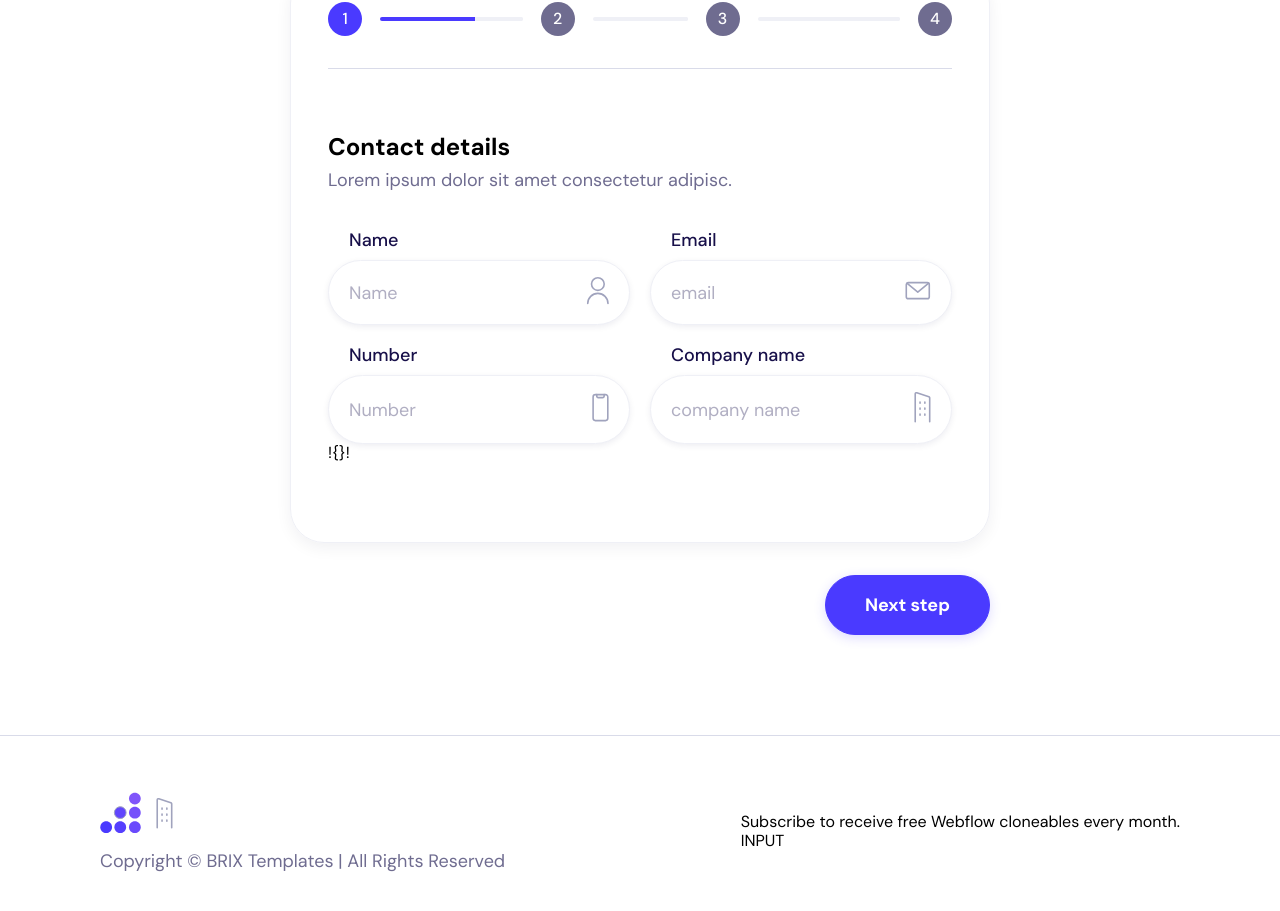
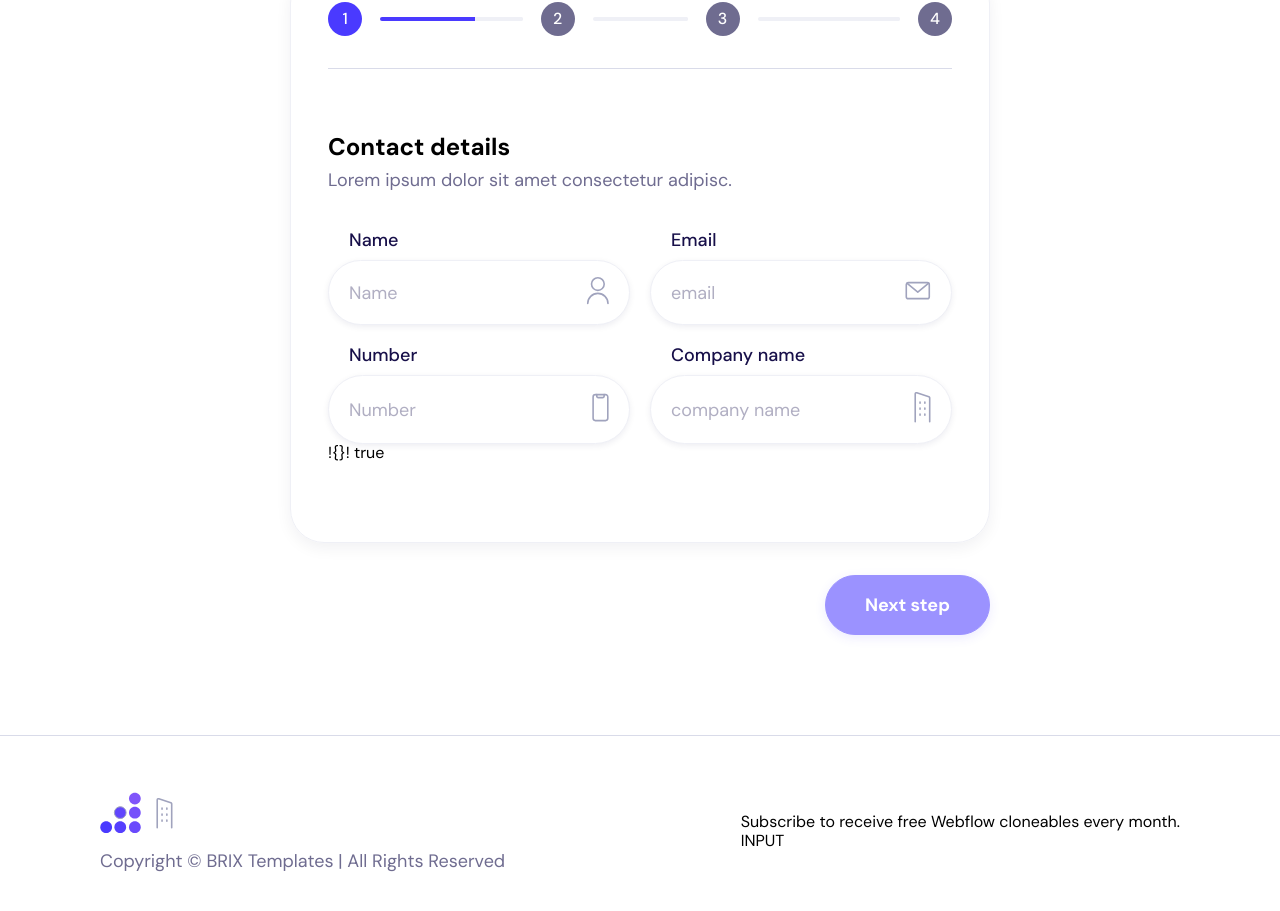
Before and after one commit to Vladislav-Chistyakov/Multi-step-Form, a Vue app: page / in a window 1280 px wide. Shown: the part 337-1248 px from the top of the page. Built offline with nearby package versions, Linux system fonts and the light colour scheme.

Commit message:
Сделал кнопку disabled, если данные на форме не заполненны

```diff
--- a/src/components/main/StepByStepForm/index.vue
+++ b/src/components/main/StepByStepForm/index.vue
@@ -15,6 +15,11 @@ export default {
       required: true,
       type: Number,
       default: 0
+    },
+    statusDisabledNextButton: {
+      required: true,
+      type: Boolean,
+      default: false
     }
   },
   computed: {
@@ -89,10 +94,11 @@ export default {
                   custom-class="steps-block__button-back" />
         <UIButton v-if="activeNextButton"
                   type="button"
-                  @click.prevent="clickNextButton"
                   text-button="Next step"
                   class="button-next"
-                  custom-class="steps-block__button-next" />
+                  custom-class="steps-block__button-next"
+                  :disabled="statusDisabledNextButton"
+                  @click.prevent="clickNextButton"/>
       </div>
     </form>
   </div>
--- a/src/components/main/Steps/StepInputs.vue
+++ b/src/components/main/Steps/StepInputs.vue
@@ -21,6 +21,7 @@ export default {
     myEvents () {
       console.warn('this FORM INPUTS: ', this.form)
       this.$emit('inputForm', this.form)
+      this.statusDisabledNextButton()
     },
     debounceInputValue () {
       this.debounceTest = debounce(this.myEvents, this.timeout)
@@ -34,6 +35,18 @@ export default {
     sandDataToParent () {
       this.cancelDebounce()
       this.debounceInputValue()
+    },
+    statusDisabledNextButton () {
+      if (!!this.form.inputName
+          && !!this.form.inputNumber
+          && !!this.form.inputCompanyName
+          && !!this.form.inputEmail) {
+        console.warn('status is form button next: ', false)
+        this.$emit('statusDisabledNextButton', false)
+      } else {
+        console.warn('status is form button next: ', true)
+        this.$emit('statusDisabledNextButton', true)
+      }
     }
   },
   watch: {
@@ -55,13 +68,14 @@ export default {
     if (this.$attrs.form) {
       this.form = {...this.$attrs.form}
     }
+    // this.activeNextButton()
   }
 }
 </script>
 
 <template>
 <div class="list">
-  <UIInput :suffix="true" label="Name" placeholder="Name" :disabled="false" v-model:value="form.inputName">
+  <UIInput type="text" :suffix="true" label="Name" placeholder="Name" :disabled="false" v-model:value="form.inputName">
     <template #suffix>
       <div>
         <img src="../../../assets/picture/person.svg" alt="person">
@@ -69,7 +83,7 @@ export default {
     </template>
   </UIInput>
 
-  <UIInput :suffix="true" label="Email" placeholder="email" :disabled="false" v-model:value="form.inputEmail">
+  <UIInput type="email" :suffix="true" label="Email" placeholder="email" :disabled="false" v-model:value="form.inputEmail">
     <template #suffix>
       <div>
         <img src="../../../assets/picture/mail.svg" alt="Email">
@@ -77,7 +91,7 @@ export default {
     </template>
   </UIInput>
 
-  <UIInput :suffix="true" label="Number" placeholder="Number" :disabled="false" v-model:value="form.inputNumber">
+  <UIInput type="tel" :suffix="true" label="Number" placeholder="Number" :disabled="false" v-model:value="form.inputNumber">
     <template #suffix>
       <div>
         <img src="../../../assets/picture/phone.svg" alt="phone">
@@ -85,7 +99,7 @@ export default {
     </template>
   </UIInput>
 
-  <UIInput :suffix="true" label="Company name" placeholder="company name" :disabled="false" v-model:value="form.inputCompanyName">
+  <UIInput type="text" :suffix="true" label="Company name" placeholder="company name" :disabled="false" v-model:value="form.inputCompanyName">
     <template #suffix>
       <div>
         <img src="../../../assets/picture/company-name.svg" alt="Company name">
--- a/src/components/main/index.vue
+++ b/src/components/main/index.vue
@@ -13,7 +13,8 @@ export default {
       optionSteps: steps,
       step: 0,
       testInputsText: null,
-      form: {}
+      form: {},
+      statusDisabledNextButton: false
     }
   },
   computed: {
@@ -43,6 +44,9 @@ export default {
     newStep (event) {
       this.activeStep = event
     },
+    disabledNextButton (event) {
+      this.statusDisabledNextButton = event
+    },
     shallowRef,
     activeStepComponent,
     activeStepTitle,
@@ -54,7 +58,10 @@ export default {
 <template>
   <main class="main">
     <div class="main__container container">
-      <StepByStepForm :step="activeStep" :max-step="optionSteps.length" @newStep="newStep($event)">
+      <StepByStepForm :step="activeStep"
+                      :max-step="optionSteps.length"
+                      :status-disabled-next-button="statusDisabledNextButton"
+                      @newStep="newStep($event)">
         <template #title>
           {{ activeStepTitle(activeStep) }}
         </template>
@@ -62,8 +69,11 @@ export default {
           {{ activeStepDescription(activeStep) }}
         </template>
         <template #default>
-          <component :is="activeStepComponent(activeStep)" :form="form" @inputForm="newDateForm" />
-          !{{ form }}!
+          <component :is="activeStepComponent(activeStep)"
+                     :form="form"
+                     @inputForm="newDateForm"
+                     @status-disabled-next-button="disabledNextButton"/>
+          !{{ form }}! {{ statusDisabledNextButton }}
         </template>
       </StepByStepForm>
 
--- a/src/components/ui/button/index.vue
+++ b/src/components/ui/button/index.vue
@@ -12,6 +12,10 @@ export default {
     customClass: {
       type: String,
       default: ''
+    },
+    disabled: {
+      type: Boolean,
+      default: false
     }
   },
   name: 'index',
@@ -33,6 +37,7 @@ export default {
   <div>
     <button @click.prevent="clickButton"
             :type="type"
+            :disabled="disabled"
             :class="[customClass ? `ui-button ${customClass}` : 'ui-button']">
       {{ textButton }}
     </button>
@@ -41,6 +46,7 @@ export default {
 
 <style>
 .ui-button {
+  cursor: pointer;
   display: block;
   width: fit-content;
   margin: 0;
@@ -54,4 +60,7 @@ export default {
   line-height: 20px;
   box-shadow: 0 3px 12px 0 #4A3AFF2E;
 }
+.ui-button:disabled {
+  opacity: .55;
+}
 </style>
--- a/src/components/ui/inputs/Input.vue
+++ b/src/components/ui/inputs/Input.vue
@@ -31,11 +31,7 @@ export default {
       type: String,
       default: ''
     }
-  },
-  data () {
-    return {
-    }
-  },
+  }
 }
 </script>
 
@@ -47,6 +43,7 @@ export default {
       <input :disabled="disabled"
              :value="value"
              :placeholder="placeholder"
+             :type="type"
              @input.prevent="$emit('update:value', $event.target.value)"
              class="ui-input__input"
       />
@@ -60,6 +57,7 @@ export default {
 </template>
 
 <style>
+
 .ui-input {
   position: relative;
   padding-top: 30px;
@@ -106,7 +104,4 @@ export default {
   color: rgba(111, 108, 144, 0.55);
 }
 
-
-.ui-input__block-suffix {
-}
 </style>
```
